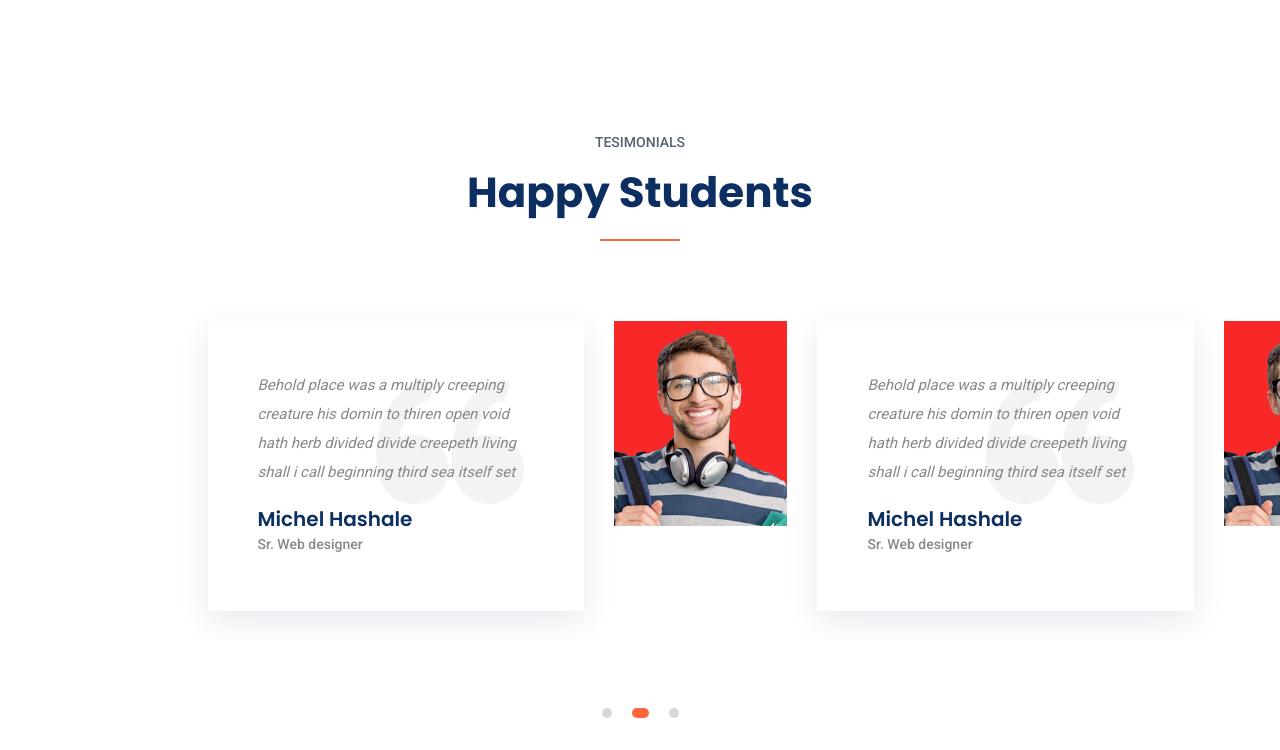
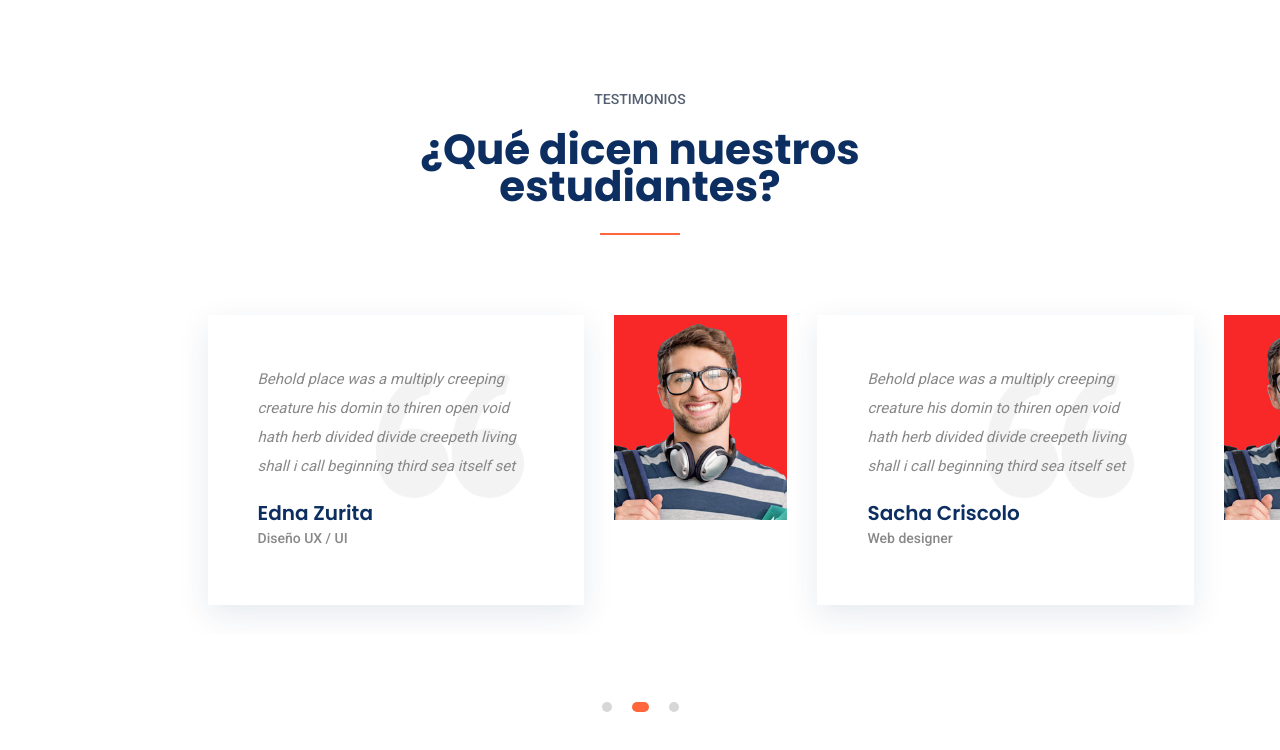
Before and after one commit to NicolasSeguro/Etrain, a plain HTML site: page cource.html in a window 1280 px wide. Shown: the part 1399-2149 px from the top of the page. Drawn offline with Linux system fonts and the light colour scheme.

Commit message:
Link de conoce mas a la pagina de cursos y cambio en testimonios de estudiantes

```diff
--- a/cource.html
+++ b/cource.html
@@ -110,7 +110,7 @@
       <div class="row">
         <div class="col-sm-6 col-lg-4">
           <div class="single_special_cource">
-            <img src="img/special_cource_1.png" class="special_img" alt="">
+            <img src="img/cource/website-design.jpg" class="special_img" alt="">
             <div class="special_cource_text">
               <a href="course-details.html" class="btn_4">Desarrollo Web</a>
               <h4>$130.00</h4>
@@ -143,7 +143,7 @@
         </div>
         <div class="col-sm-6 col-lg-4">
           <div class="single_special_cource">
-            <img src="img/special_cource_2.png" class="special_img" alt="">
+            <img src="img/cource/diseno-ux-ui.jpg" class="special_img" alt="">
             <div class="special_cource_text">
               <a href="course-details.html" class="btn_4">Diseño UX/UI</a>
               <h4>$160.00</h4>
@@ -176,7 +176,7 @@
         </div>
         <div class="col-sm-6 col-lg-4">
           <div class="single_special_cource">
-            <img src="img/special_cource_3.png" class="special_img" alt="">
+            <img src="img/cource/php.jpg" class="special_img" alt="">
             <div class="special_cource_text">
               <a href="course-details.html" class="btn_4">PHP & Laravel</a>
               <h4>$140.00</h4>
@@ -218,8 +218,8 @@
       <div class="row justify-content-center">
         <div class="col-xl-5">
           <div class="section_tittle text-center">
-            <p>tesimonials</p>
-            <h2>Happy Students</h2>
+            <p>Testimonios</p>
+            <h2>¿Qué dicen nuestros estudiantes?</h2>
           </div>
         </div>
       </div>
@@ -233,8 +233,8 @@
                     <p>Behold place was a multiply creeping creature his domin to thiren open void
                       hath herb divided divide creepeth living shall i call beginning
                       third sea itself set</p>
-                    <h4>Michel Hashale</h4>
-                    <h5> Sr. Web designer</h5>
+                    <h4>Nicolas Vilaseca</h4>
+                    <h5>Web designer</h5>
                   </div>
                 </div>
                 <div class="col-lg-4 col-xl-2 col-sm-4">
@@ -247,8 +247,8 @@
                     <p>Behold place was a multiply creeping creature his domin to thiren open void
                       hath herb divided divide creepeth living shall i call beginning
                       third sea itself set</p>
-                    <h4>Michel Hashale</h4>
-                    <h5> Sr. Web designer</h5>
+                    <h4>Melisa Sgobba</h4>
+                    <h5>Web designer</h5>
                   </div>
                 </div>
                 <div class="col-xl-2 d-none d-xl-block">
@@ -265,8 +265,8 @@
                     <p>Behold place was a multiply creeping creature his domin to thiren open void
                       hath herb divided divide creepeth living shall i call beginning
                       third sea itself set</p>
-                    <h4>Michel Hashale</h4>
-                    <h5> Sr. Web designer</h5>
+                    <h4>Edna Zurita</h4>
+                    <h5>Diseño UX / UI</h5>
                   </div>
                 </div>
                 <div class="col-lg-4 col-xl-2 col-sm-4">
@@ -279,8 +279,8 @@
                     <p>Behold place was a multiply creeping creature his domin to thiren open void
                       hath herb divided divide creepeth living shall i call beginning
                       third sea itself set</p>
-                    <h4>Michel Hashale</h4>
-                    <h5> Sr. Web designer</h5>
+                    <h4>Sacha Criscolo</h4>
+                    <h5>Web designer</h5>
                   </div>
                 </div>
                 <div class="col-xl-2 d-none d-xl-block">
@@ -297,8 +297,8 @@
                     <p>Behold place was a multiply creeping creature his domin to thiren open void
                       hath herb divided divide creepeth living shall i call beginning
                       third sea itself set</p>
-                    <h4>Michel Hashale</h4>
-                    <h5> Sr. Web designer</h5>
+                    <h4>Sonia Minetti</h4>
+                    <h5>Web designer</h5>
                   </div>
                 </div>
                 <div class="col-lg-4 col-xl-2 col-sm-4">
@@ -311,8 +311,8 @@
                     <p>Behold place was a multiply creeping creature his domin to thiren open void
                       hath herb divided divide creepeth living shall i call beginning
                       third sea itself set</p>
-                    <h4>Michel Hashale</h4>
-                    <h5> Sr. Web designer</h5>
+                    <h4>Ema Parolari</h4>
+                    <h5>Web designer</h5>
                   </div>
                 </div>
                 <div class="col-xl-2 d-none d-xl-block">
```
Also changed, not shown: about.html (+4 -4 lines), index.html (+3 -3 lines).
